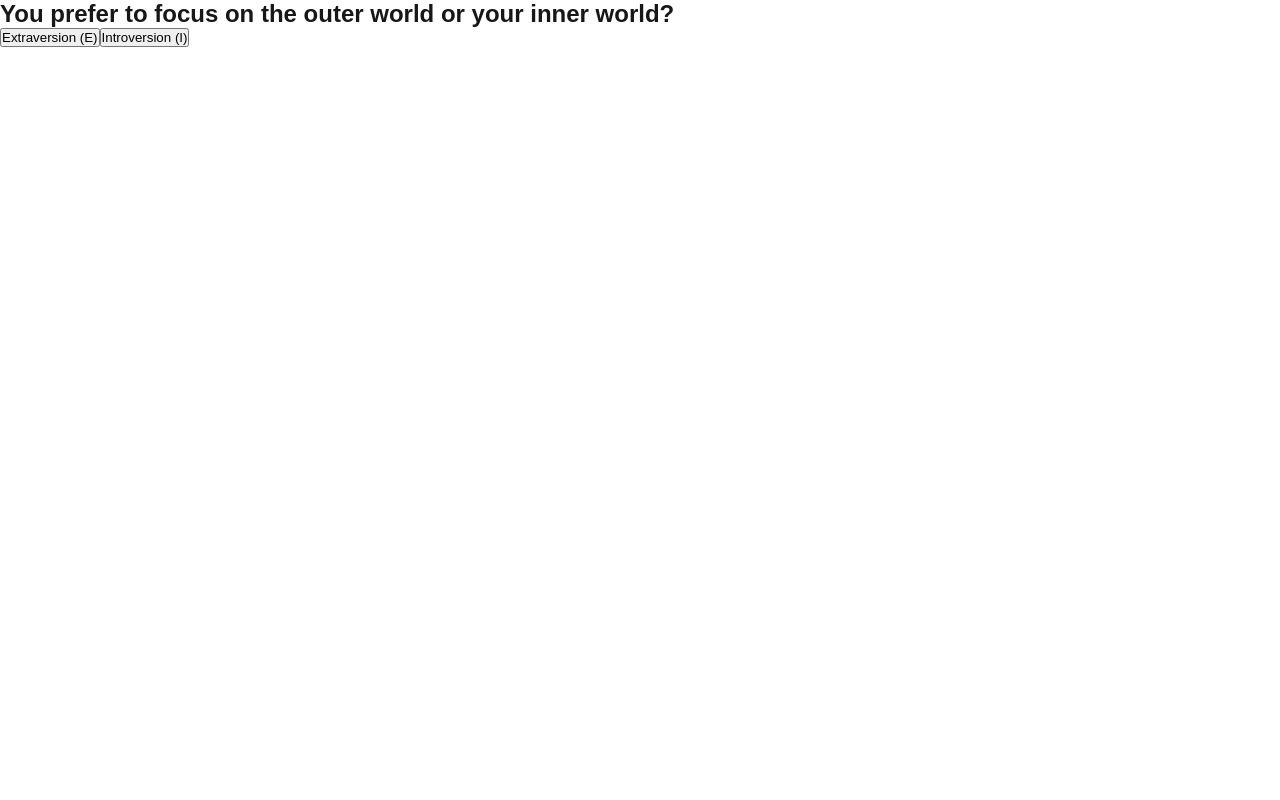
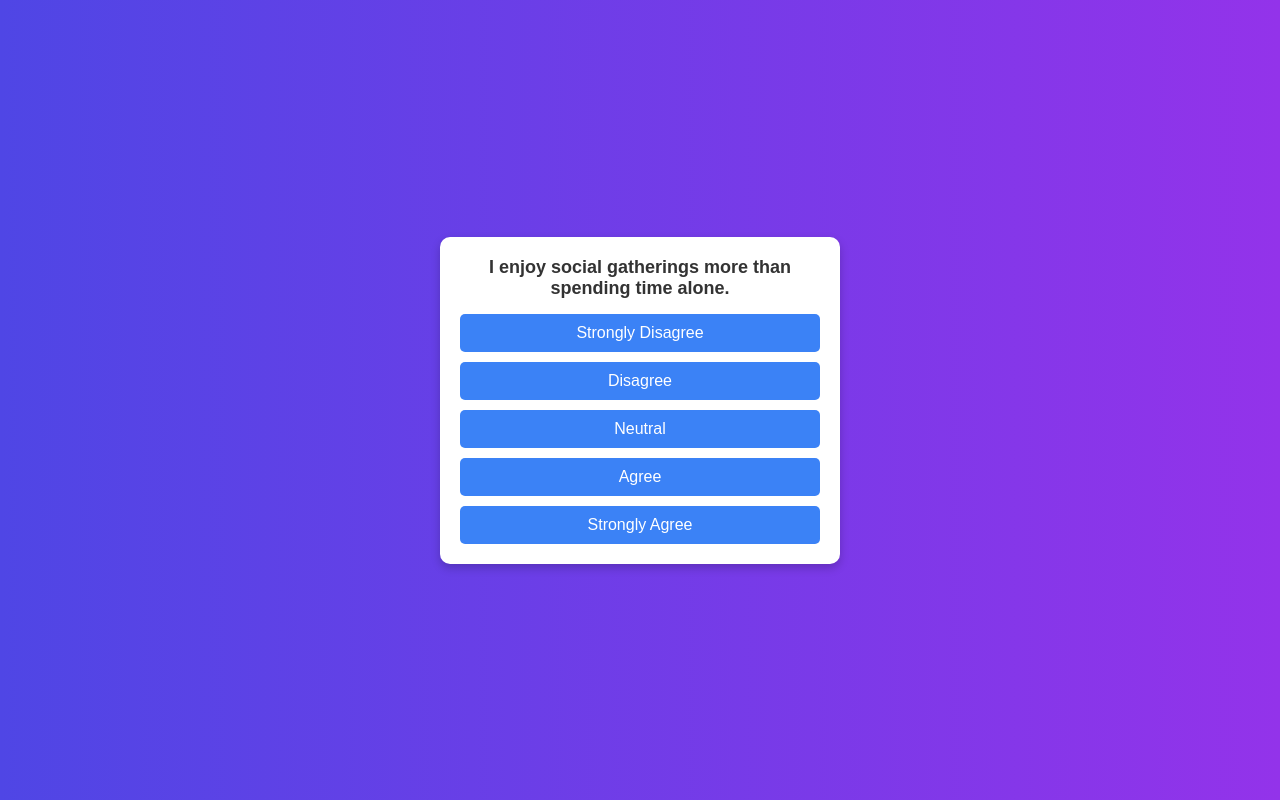
Before and after one commit to AviGhat/deerhacks2025, a Next.js app in the folder location-history/: page /personalitytest in a window 1280 px wide. Built offline with nearby package versions, Linux system fonts and the light colour scheme.

Commit message:
added css to personality  test

```diff
--- /dev/null
+++ b/location-history/app/personalitytest/MBTITest.css
@@ -0,0 +1,75 @@
+/* Styles for the MBTI Test Page */
+
+body {
+    background: linear-gradient(to right, #4f46e5, #9333ea);
+    color: white;
+    font-family: Arial, sans-serif;
+    display: flex;
+    justify-content: center;
+    align-items: center;
+    height: 100vh;
+    margin: 0;
+  }
+
+  .container {
+    display: flex;
+    flex-direction: column;
+    align-items: center;
+    justify-content: center;
+    padding: 20px;
+  }
+
+  .quiz-box {
+    background: white;
+    padding: 20px;
+    border-radius: 10px;
+    box-shadow: 0px 4px 10px rgba(0, 0, 0, 0.2);
+    max-width: 400px;
+    width: 100%;
+    text-align: center;
+    color: #333;
+  }
+
+  .question-text {
+    font-size: 18px;
+    font-weight: bold;
+  }
+
+  .options-container {
+    margin-top: 15px;
+    display: flex;
+    flex-direction: column;
+    gap: 10px;
+  }
+
+  .option-button {
+    background: #3b82f6;
+    color: white;
+    padding: 10px;
+    border: none;
+    border-radius: 5px;
+    font-size: 16px;
+    cursor: pointer;
+  }
+
+  .option-button:hover {
+    background: #2563eb;
+  }
+
+  .result-section {
+    text-align: center;
+  }
+
+  .result-button {
+    background: #10b981;
+    color: white;
+    padding: 12px;
+    border: none;
+    border-radius: 5px;
+    font-size: 16px;
+    cursor: pointer;
+  }
+
+  .result-button:hover {
+    background: #059669;
+  }
--- a/location-history/app/personalitytest/page.js
+++ b/location-history/app/personalitytest/page.js
@@ -1,56 +1,71 @@
 'use client';
-import { useState, useEffect } from "react";
+import { useState } from "react";
 import { useRouter } from "next/navigation";
+import "./MBTITest.css"; // Import external CSS file
 
+// Define the quiz questions with a key to determine personality traits
 const questions = [
-  { question: "You prefer to focus on the outer world or your inner world?", options: ["Extraversion (E)", "Introversion (I)"] },
-  { question: "You prefer to focus on the basic information you take in or do you interpret and add meaning?", options: ["Sensing (S)", "Intuition (N)"] },
-  { question: "When making decisions, do you prefer to look at logic and consistency or at people and special circumstances?", options: ["Thinking (T)", "Feeling (F)"] },
-  { question: "Do you prefer to get things decided or stay open to new information and options?", options: ["Judging (J)", "Perceiving (P)"] },
+  { key: "E-I", question: "I enjoy social gatherings more than spending time alone." },
+  { key: "S-N", question: "I trust facts and past experiences over abstract theories." },
+  { key: "T-F", question: "I prefer making decisions based on logic rather than emotions." },
+  { key: "J-P", question: "I like to plan things out rather than be spontaneous." },
+  { key: "E-I", question: "I feel energized after being around people for long periods of time." },
+  { key: "S-N", question: "I focus more on the details rather than the bigger picture." },
+  { key: "T-F", question: "I believe rules should be followed consistently rather than adjusted based on circumstances." },
+  { key: "J-P", question: "I prefer having a set routine rather than going with the flow." }
 ];
 
 export default function MBTITest() {
+  // State to track answers for each personality type
   const [answers, setAnswers] = useState({ E: 0, I: 0, S: 0, N: 0, T: 0, F: 0, J: 0, P: 0 });
-  const [step, setStep] = useState(0);
-  const [result, setResult] = useState("");
+  const [step, setStep] = useState(0); // Track current question index
+  const [completed, setCompleted] = useState(false); // Track if quiz is completed
   const router = useRouter();
 
-  const handleAnswer = (option) => {
-    setAnswers((prev) => ({ ...prev, [option[0]]: prev[option[0]] + 1 }));
+  // Handle user's answer selection
+  const handleAnswer = (value) => {
+    const key = questions[step].key;
+    setAnswers((prev) => ({
+      ...prev,
+      [key[0]]: prev[key[0]] + value, // Increase score for first trait
+      [key[2]]: prev[key[2]] + (10 - value) // Increase opposite trait inversely
+    }));
+
     if (step < questions.length - 1) {
-      setStep(step + 1);
+      setStep(step + 1); // Move to next question
     } else {
-      calculateResult();
+      setCompleted(true); // Mark quiz as completed
     }
   };
 
+  // Calculate final MBTI personality type
   const calculateResult = () => {
     let mbti = "";
     mbti += answers["E"] >= answers["I"] ? "E" : "I";
     mbti += answers["S"] >= answers["N"] ? "S" : "N";
     mbti += answers["T"] >= answers["F"] ? "T" : "F";
     mbti += answers["J"] >= answers["P"] ? "J" : "P";
-    setResult(mbti);
-    router.push(`/explore/${mbti}`);
+    router.push(`/explore/${mbti}`); // Redirect to result page
   };
 
-  // fix css later like tmrw
   return (
-    <div className="min-h-screen flex flex-col items-center justify-center p-4 bg-gray-100">
-      <div className="bg-white p-6 rounded-lg shadow-lg max-w-md w-full">
-        {result ? (
-          <div>
-            <h2 className="text-xl font-bold">Your MBTI Type: {result}</h2>
+    <div className="container">
+      <div className="quiz-box">
+        {completed ? (
+          <div className="result-section">
+            <button className="result-button" onClick={calculateResult}>
+              See Your Result
+            </button>
           </div>
         ) : (
           <div>
-            <h2 className="text-lg font-semibold">{questions[step].question}</h2>
-            <div className="mt-4 space-y-2">
-              {questions[step].options.map((option) => (
+            <h2 className="question-text">{questions[step].question}</h2>
+            <div className="options-container">
+              {["Strongly Disagree", "Disagree", "Neutral", "Agree", "Strongly Agree"].map((option, index) => (
                 <button
                   key={option}
-                  className="block w-full bg-blue-500 text-white p-2 rounded hover:bg-blue-600"
-                  onClick={() => handleAnswer(option)}
+                  className="option-button"
+                  onClick={() => handleAnswer((index + 1) * 2)}
                 >
                   {option}
                 </button>
```
Also changed, not shown: location-history/app/components/MapComponent.js (+26 -15 lines), location-history/app/explore/[mbti]/page.js (+11 -6 lines).
